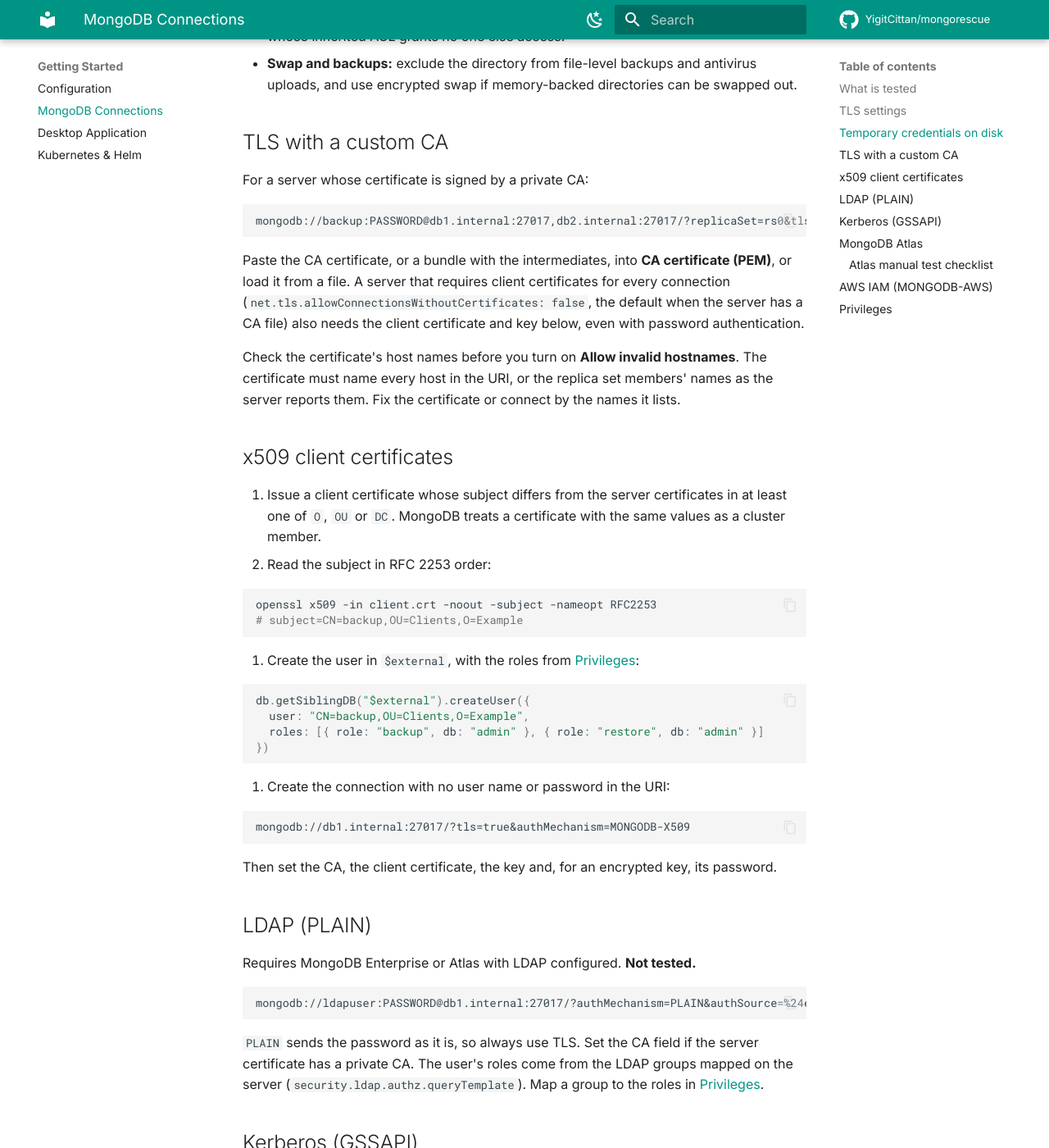
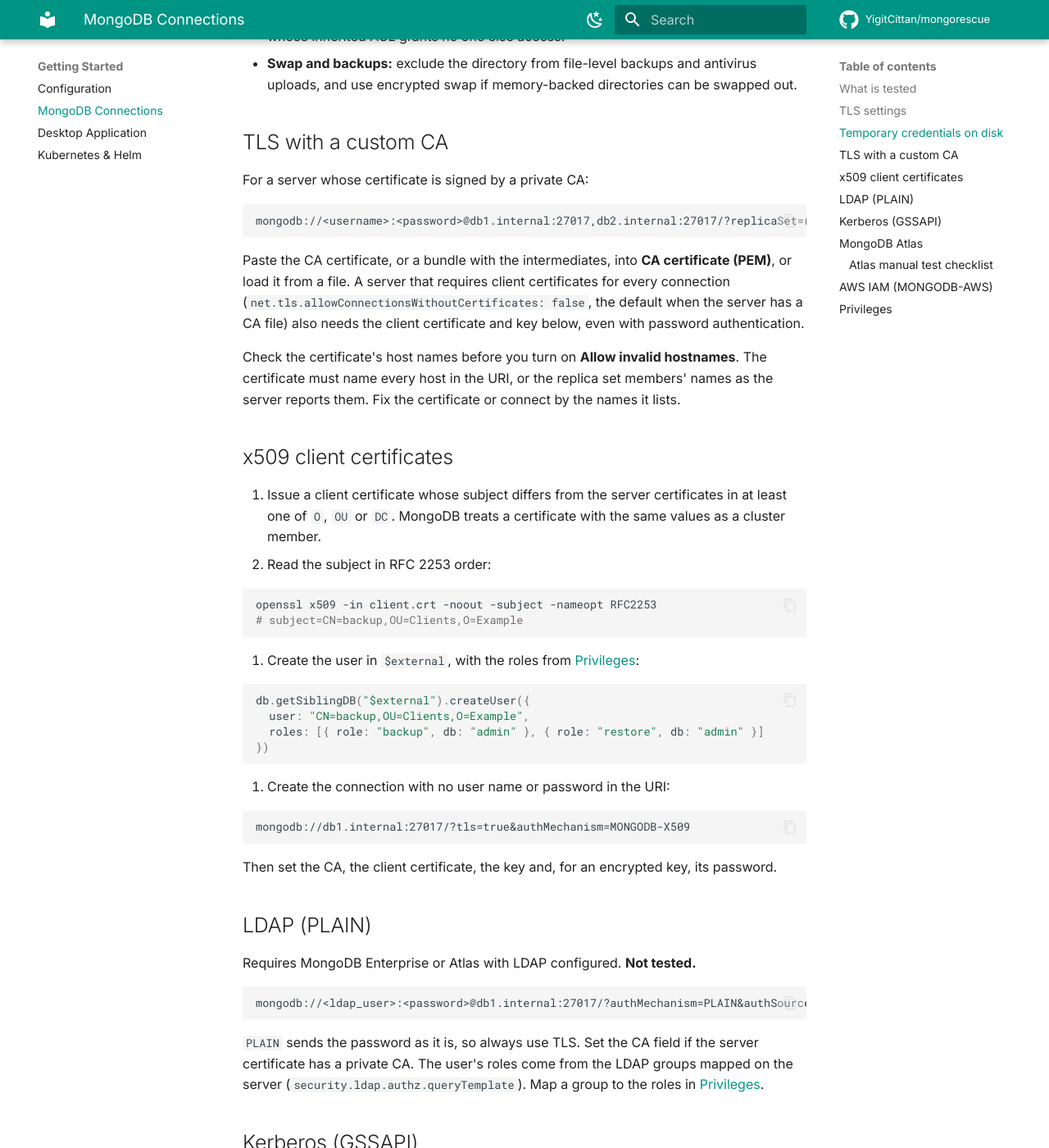
Before and after one commit to YigitCittan/mongorescue, an MkDocs documentation site: the page built from docs/connections.md, in a window 1280 px wide and 1400 px high, scrolled down 4080 px. Shown: the whole window at 82% size. Built offline with MkDocs 1.6.1 and Material for MkDocs 9.7.7, drawn with Linux system fonts in a browser that asks for light colours; comment, search, counter and statistics services are not loaded; some of the changed text lies outside the part shown.

Commit message:
fix(docs): replace connection URI dummy credentials with placeholders (#210)
Signed-off-by: Yigit Cittan <110293872+YigitCittan@users.noreply.github.com>

````diff
--- a/docs/connections.md
+++ b/docs/connections.md
@@ -69,7 +69,7 @@
 For a server whose certificate is signed by a private CA:
 
 ```text
-mongodb://backup:PASSWORD@db1.internal:27017,db2.internal:27017/?replicaSet=rs0&tls=true&authSource=admin
+mongodb://<username>:<password>@db1.internal:27017,db2.internal:27017/?replicaSet=rs0&tls=true&authSource=admin
 ```
 
 Paste the CA certificate, or a bundle with the intermediates, into **CA certificate (PEM)**, or load it from a file. A server that requires client certificates for every connection (`net.tls.allowConnectionsWithoutCertificates: false`, the default when the server has a CA file) also needs the client certificate and key below, even with password authentication.
@@ -108,7 +108,7 @@
 Requires MongoDB Enterprise or Atlas with LDAP configured. **Not tested.**
 
 ```text
-mongodb://ldapuser:PASSWORD@db1.internal:27017/?authMechanism=PLAIN&authSource=%24external&tls=true
+mongodb://<ldap_user>:<password>@db1.internal:27017/?authMechanism=PLAIN&authSource=%24external&tls=true
 ```
 
 `PLAIN` sends the password as it is, so always use TLS. Set the CA field if the server certificate has a private CA. The user's roles come from the LDAP groups mapped on the server (`security.ldap.authz.queryTemplate`). Map a group to the roles in [Privileges](#privileges).
@@ -128,7 +128,7 @@
 Use the SRV connection string from **Connect → Drivers**:
 
 ```text
-mongodb+srv://backup:PASSWORD@cluster0.abcde.mongodb.net/?retryWrites=true&w=majority&appName=mongorescue
+mongodb+srv://<db_username>:<db_password>@cluster0.abcde.mongodb.net/?retryWrites=true&w=majority&appName=mongorescue
 ```
 
 - `mongodb+srv://` turns on TLS. Atlas certificates are signed by public CAs, so leave the TLS fields empty. The Docker image includes the system CA bundle (`ca-certificates`).
````
